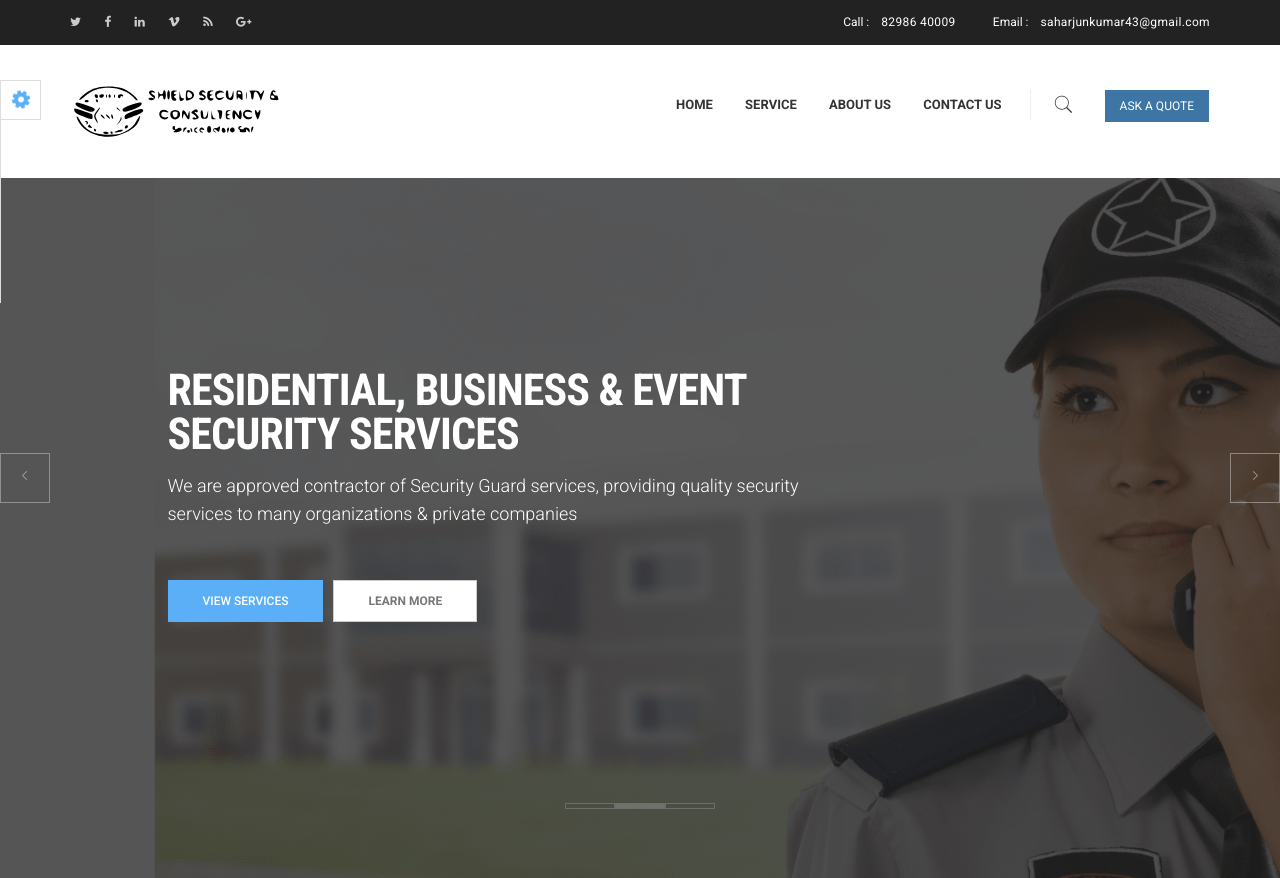
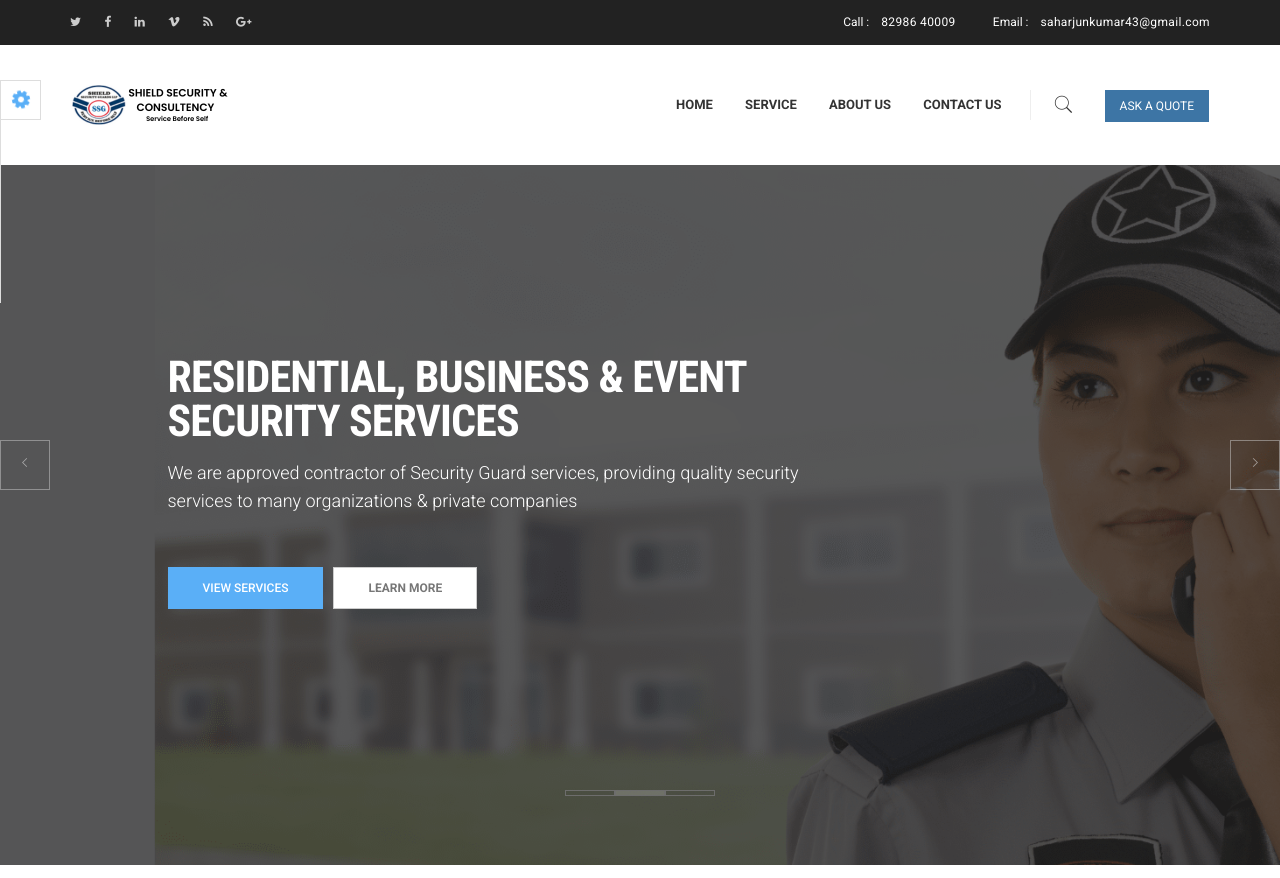
Before and after one commit to Arjunsah454/SSLSECURITY, a plain HTML site: page index.html in a window 1280 px wide. Shown: the top 878 px of the page. Drawn offline with Linux system fonts and the light colour scheme.

Commit message:
Update index.html

```diff
--- a/index.html
+++ b/index.html
@@ -64,7 +64,7 @@
         <div class="header-main">
           <div class="container">
             <div class="row">
-              <div class="col-xs-12"><a href="https://ssgsecurity.in/" class="logo"><img src="New assest/SHILED-SECURITY-AND-CONSULTENCY.svg" alt="SHILED SECURITY AND CONSULTENCY" class="logo__img img-responsive"/></a>
+              <div class="col-xs-12"><a href="https://ssgsecurity.in/" class="logo"><img src="New assest/SHILED SECURITY AND CONSULTENCY.png" alt="SHILED SECURITY AND CONSULTENCY" class="logo__img img-responsive"/></a>
                 <div class="header-nav">
                   <div class="navbar-trigger visible-xs">
                     <button type="button" data-toggle="collapse" data-target="#navbar-collapse-1" class="navbar-toggle"><span class="icon-bar"></span><span class="icon-bar"></span><span class="icon-bar"></span></button>
```
